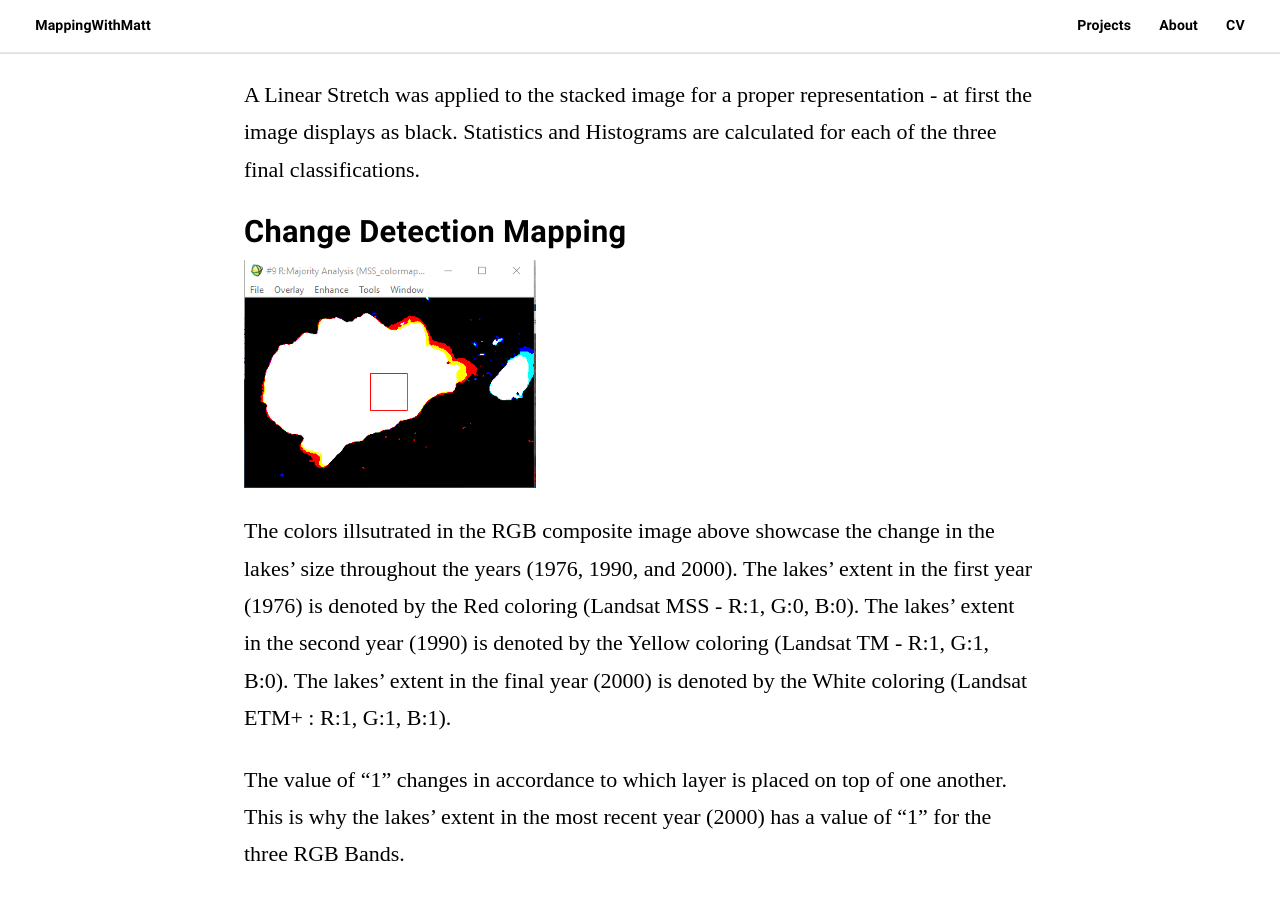
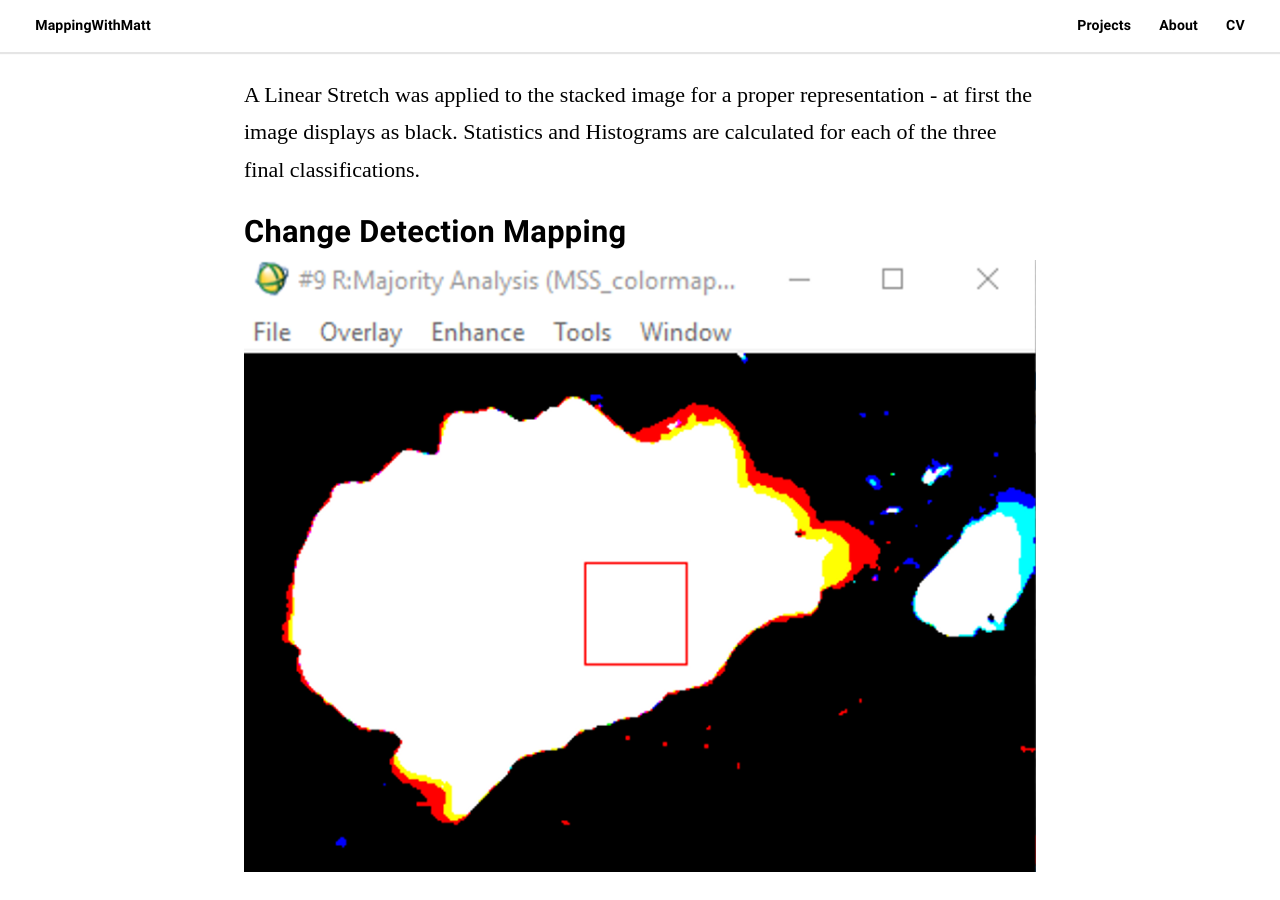
Before and after one commit to matt-duyst/mapping-with-matt, a Jekyll site: the page built from _posts/2012-09-17-Lake-Change-Detection.markdown, in a window 1280 px wide and 900 px high, scrolled down 2240 px. Built offline with Jekyll 4.4.1, drawn with Linux system fonts in a browser that asks for light colours; some web fonts are replaced.

Commit message:
added new pictures for lake detection

```diff
--- a/_posts/2012-09-17-Lake-Change-Detection.markdown
+++ b/_posts/2012-09-17-Lake-Change-Detection.markdown
@@ -3,7 +3,7 @@ layout: post
 title: "Water Resource Analysis: Lake Change Detection of the Tibetan Plateau"
 date: 2012-09-17
 description:
-image: /assets/images/Lake-Change-Detection.png
+image: /assets/images/lake-detection.png
 author: Thomas Vaeth
 tags:
   - Remote Sensing
@@ -36,7 +36,7 @@ A Linear Stretch was applied to the stacked image for a proper representation -
 
 ### Change Detection Mapping
 
-![Map GIS](/assets/images/Lake-Change-Detection.png)
+![Map GIS](/assets/images/lake-detection.png)
 
 The colors illsutrated in the RGB composite image above showcase the change in the lakes' size throughout the years (1976, 1990, and 2000). The lakes' extent in the first year (1976) is denoted by the Red coloring (Landsat MSS - R:1, G:0, B:0). The lakes' extent in the second year (1990) is denoted by the Yellow coloring (Landsat TM - R:1, G:1, B:0). The lakes' extent in the final year (2000) is denoted by the White coloring (Landsat ETM+ : R:1, G:1, B:1).
 
@@ -49,6 +49,6 @@ The dark blue area denotes the furthest extent, its value being R:0, G:0, B:1. T
 
 #### Statistics
 
-![Placeholder](/assets/images/Lake-Change-Stats.png)
+![Placeholder](/assets/images/lake-stats.png)
 
 The statistics above help understand Lake Pixel Area Change over the 25 year duration. This change was calculated between the 1976 - 1990 images and between the 1990 - 2000 images. The Landsat MSS (1976) image had a Npts of 37,102. Landsat TM (1990) has a Npts of 35,887. The difference between these values allows for a total Lake Pixel Area Change of 1,215 over the course of 1976 to 1990. Subtracting Landsat TM's (1990) Npts of 35,887 with Landsat ETM+ (2000) Npts of 35,308 gave us the final Lake Pixel Area Change of 579. This lower Pixel Change makes sense, since the timeframe between the Landsat TM and Landsat ETM+ images are less than the 1976 - 1990 timeframe.
```
Also changed, not shown: assets/images/lake-detection.png (added), assets/images/lake-stats.png (added), 10 other files.
